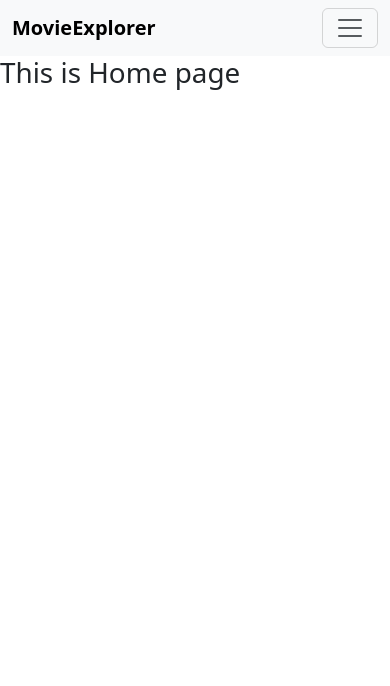
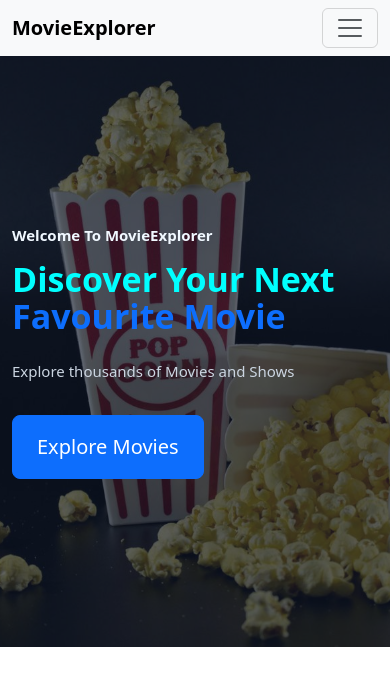
Before and after one commit to rihankabir/movie-explorer, a React (Vite) app: page / in a window 390 px wide. Shown: the top 686 px of the page. Built offline with nearby package versions, Linux system fonts and the light colour scheme.

Commit message:
created the hero components and styled it with bootstrap and plain css

```diff
--- a/src/components/Hero.jsx
+++ b/src/components/Hero.jsx
@@ -0,0 +1,25 @@
+import { Link } from "react-router-dom";
+import Herobgimage from "../assets/hero-image.jpg";
+function Hero(){
+
+return(
+    <section className="Hero-section" style={{backgroundImage:`url(${Herobgimage})`}}>
+<div className="container">
+    <div className="row align-items-center">
+        <div className="col-lg-7">
+<p className="hero-sub">
+    Welcome To MovieExplorer
+</p>
+<h1 className="hero-title">Discover Your Next <span>Favourite Movie</span></h1>
+<p className="hero-desc">Explore thousands of Movies and Shows</p>
+<Link to="/Movies" className="btn btn-primary btn-lg px-4 py-3">Explore Movies</Link>
+
+
+        </div>
+    </div>
+</div>
+    </section>
+)
+
+}
+export default Hero;
--- a/src/index.css
+++ b/src/index.css
@@ -9,3 +9,71 @@ a{
 button{
   cursor: pointer;
 }
+.Hero-section{
+  min-height: 75vh;
+  display: flex;
+  align-items: center;
+  background-size: cover;
+  background-repeat: no-repeat;
+  background-position: center;
+  position: relative;
+}
+.Hero-section::before{
+  content: "";
+  position: absolute;
+  inset: 0;
+  background: rgba(15, 23, 42, 0.65);
+}
+.Hero-section .container{
+  position: relative;
+  z-index: 1;
+}
+.hero-sub{
+  color: aliceblue;
+  font-size: 14px;
+  font-weight: 700;
+  margin-bottom: 14px;
+}
+.hero-title{
+  color: aqua;
+  font-size: 60px;
+  font-weight: 800;
+  line-height: 1.1;
+  margin-bottom: 24px;
+}
+.hero-title span{
+  color: #0d6efd;
+}
+.hero-desc{
+  color: #cbd5e1;
+  font-size: 17px;
+  line-height: 1.7;
+  margin-bottom: 30px;
+}
+@media(max-width:991px) {
+  .hero-title{
+    font-size: 47px;
+  }
+}
+@media (max-width:767px) {
+  .Hero-section{
+    min-height: 70vh;
+  }
+  .hero-title{
+    font-size: 40px;
+  }
+  .hero-desc{
+    font-size: 16px;
+  }
+}
+@media (max-width:576px){
+  .hero-title{
+    font-size: 34px;
+  }
+  .hero-sub{
+    font-size: 15px;
+  }
+  .hero-desc{
+    font-size: 15px;
+  }
+}
--- a/src/pages/Home.jsx
+++ b/src/pages/Home.jsx
@@ -1,10 +1,11 @@
+import Hero from "../components/Hero";
 import Navbar from "../components/Navbar";
 
 function Home(){
     return(
         <div>
             <Navbar/>
-            <h1>This is Home page</h1>
+            <Hero/>
         </div>
     )
 }
```
